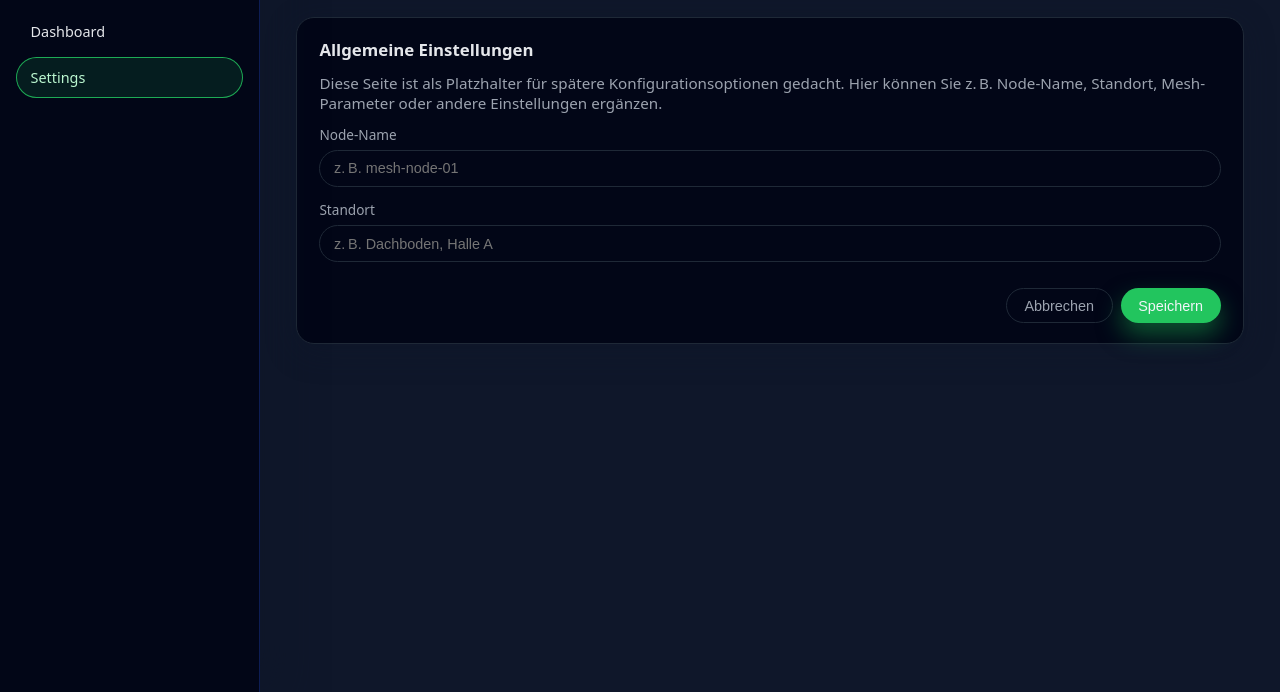
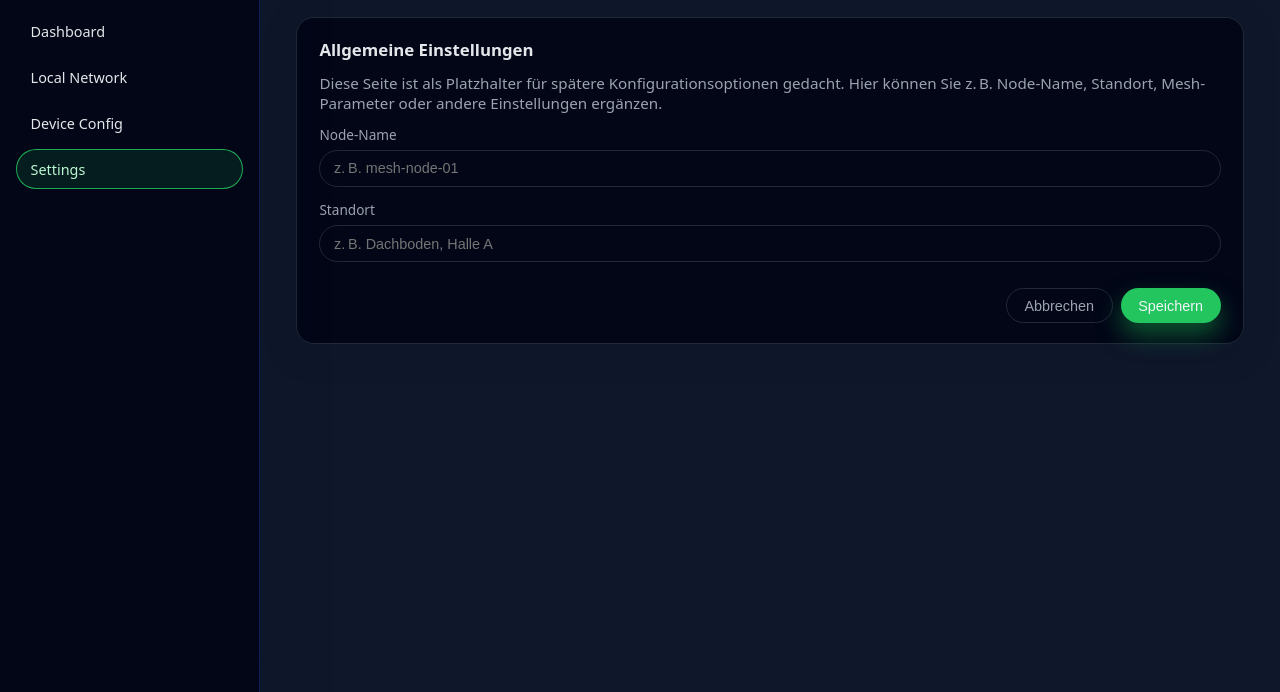
Before and after one commit to orbismesh/ORBIS-Mesh, a Flask app: page /settings in a window 1280 px wide. Shown: the part 108-800 px from the top of the page. Run offline with Flask 3, Linux system fonts and the light colour scheme; the visitor is signed in with stand-in values (Sample User, id 1).

Commit message:
Translation and sites added
Translated comments to English and added sites to the sidebar menu.

```diff
--- a/move_me/opt/orbis_data/interface/templates/base.html
+++ b/move_me/opt/orbis_data/interface/templates/base.html
@@ -1,5 +1,5 @@
 <!doctype html>
-<html lang="de" data-theme="dark">
+<html lang="en" data-theme="dark">
 <head>
     <meta charset="utf-8">
     <title>{{ page_title or "Orbis Mesh" }}</title>
@@ -10,7 +10,7 @@
 <body class="layout">
 <header class="topbar">
     <div class="topbar-left">
-        <button class="icon-button sidebar-toggle" id="sidebarToggle" aria-label="Menü umschalten">
+        <button class="icon-button sidebar-toggle" id="sidebarToggle" aria-label="Toggle menu">
             &#9776;
         </button>
         <span class="hostname-display">Device: {{ hostname }}</span>
@@ -34,6 +34,14 @@
                class="sidebar-link {% if active_page == 'dashboard' %}is-active{% endif %}">
                 Dashboard
             </a>
+            <a href="{{ url_for('local_network') }}"
+               class="sidebar-link {% if active_page == 'local_network' %}is-active{% endif %}">
+                Local Network
+            </a>
+            <a href="{{ url_for('device_config') }}"
+               class="sidebar-link {% if active_page == 'device_config' %}is-active{% endif %}">
+                Device Config
+            </a>
             <a href="{{ url_for('settings') }}"
                class="sidebar-link {% if active_page == 'settings' %}is-active{% endif %}">
                 Settings
@@ -50,7 +58,7 @@
                         <div class="flash flash-{{ category }}" data-category="{{ category }}">
                             <span class="flash-message">{{ message }}</span>
                             {% if category != "success" %}
-                                <button class="flash-close" type="button" aria-label="Hinweis schließen">×</button>
+                                <button class="flash-close" type="button" aria-label="Close notice">×</button>
                             {% endif %}
                         </div>
                     {% endfor %}
```
